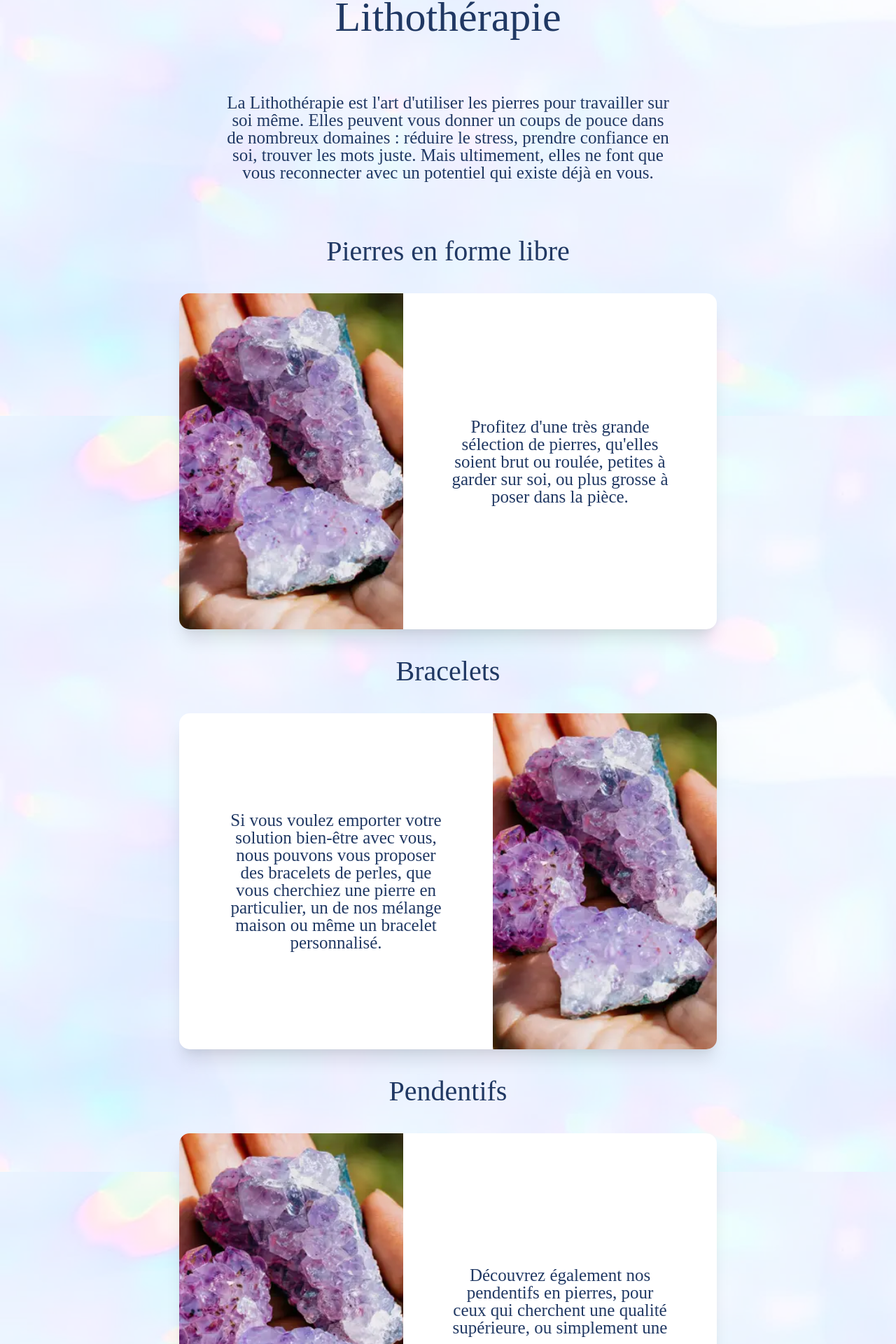
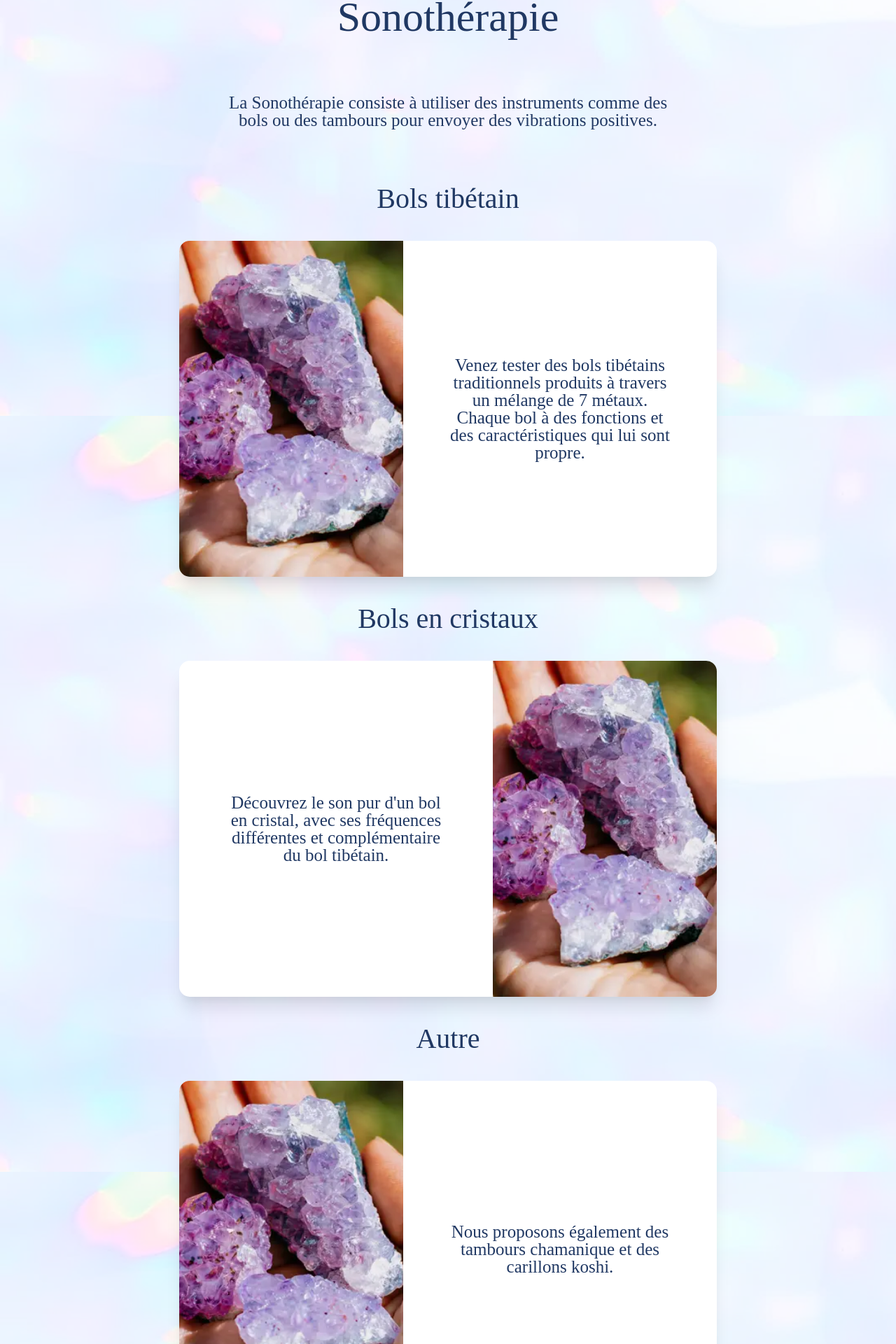
Before and after one commit to Domenc-M/lune-de-crystal-react, a React (Create React App) app: page /produits/sonotherapie in a window 1280 px wide. Shown: the part 566-2486 px from the top of the page at 70% size. Built offline with nearby package versions, Linux system fonts and the light colour scheme.

Commit message:
produits texte fait

```diff
--- a/src/pages/produits/Aromatherapie.js
+++ b/src/pages/produits/Aromatherapie.js
@@ -8,17 +8,17 @@ export default function Aromatherapie() {
         <div class="product_details">
             <h1>Aromathérapie</h1>
             <p className="product_details_intro">
-                Avec l'aromathérapie, profitez d'huiles essentielles et de roll-on pour que les parfums vous mettent dans une bonne humeur pour mieux attaquer votre journée.
+                Avec l'aromathérapie, profitez d'huiles essentielles en flacons ou en roll-on. Nous vous proposons également des créations maison combinant huiles essentielle et cristaux.
             </p>
             <ProductDetailsSection
             title="Flacons et roll-ons"
-            paragraph="Choisissez les parfums qui vous conviennent parmi leurs propriétés : purification, protection, sérénité... Ou prenez simplement celui que vous aimez le plus !"
+            paragraph="Choisissez ce qui vous convient parmi nos propositions pour le réconfort, la sérénité, la protection, la chance..."
             img={rollon}
             />
 
             <ProductDetailsSection
             title="Support et bijoux"
-            paragraph="Sous forme de collier ou de bracelets, transportez avec vous des feutrines parfumable, pour pouvoir sentir vos huiles essentielles n'importe où et n'importe quand."
+            paragraph="Dans un collier ou un bracelet, une feutrine impregnée d'huile essentielle vous permet de profiter toute la journée de ses bienfaits."
             img={support}
             reversed={true}
             />
--- a/src/pages/produits/Bougies.js
+++ b/src/pages/produits/Bougies.js
@@ -1,6 +1,5 @@
 import React from 'react'
 import ProductDetailsSection from '../../components/ProductDetailsSection'
-import placeholder from '../../img/placeholder-amethyste.webp'
 import btotem from '../../img/produits/btotem.jpg';
 import brituel from '../../img/produits/brituel.jpg';
 import breligion from '../../img/produits/breligion.jpg';
@@ -10,7 +9,8 @@ export default function Bougies() {
         <div class="product_details">
             <h1>Bougies</h1>
             <p className="product_details_intro">
-
+                Une bougie peut servir de canal, un outil utile pour manifester et concrétiser vos désirs et vos prières.
+                Nous proposons plusieurs types de bougies, du cierge classique à la neuvaine.
             </p>
             <ProductDetailsSection
             title="Bougies totem"
--- a/src/pages/produits/Encens.js
+++ b/src/pages/produits/Encens.js
@@ -9,24 +9,24 @@ export default function Encens() {
         <div class="product_details">
             <h1>Encens et fumigations</h1>
             <p className="product_details_intro">
-                Encens et fumigations
+                Pour améliorer ou purifier les énergies d'un lieu, vous pouvez utiliser des encens traditionnels, des plantes, bois ou des résines à brûler.
             </p>
             <ProductDetailsSection
             title="Encens"
-            paragraph="Profitez d'une très grande sélection de pierres, qu'elles soient brut ou roulée, petites à garder sur soi, ou plus grosse à poser dans la pièce."
+            paragraph="Retrouvez un grand choix d'encens traditionnels de qualité, parmi des marques suivies ; Satya, Green Tree, HEM, Herbio, Sagrada Madre..."
             img={encens}
             />
 
             <ProductDetailsSection
             title="Sauge et Palo Santo"
-            paragraph="Si vous voulez emporter votre solution bien-être avec vous, nous pouvons vous proposer des bracelets de perles, que vous cherchiez une pierre en particulier, un de nos mélange maison ou même un bracelet personnalisé."
+            paragraph="La sauge et le palo santo sont un classique pour la purification. Vous trouverez de la sauge en fagot ou en sachet."
             img={sauge}
             reversed={true}
             />
 
             <ProductDetailsSection
-            title="Résines"
-            paragraph="Découvrez également nos pendentifs en pierres, pour ceux qui cherchent une qualité supérieure, ou simplement une "
+            title="Résines et mélanges"
+            paragraph="Les résines à brûler sur charbon sont très puissantes au niveau énergétique. Vous trouverez les classiques (benjoin, myrrhe, oliban...) ainsi que les religieux (pontifical, Marie qui défait les noeuds...) et des mélanges."
             img={resine}
             />
         </div>
--- a/src/pages/produits/Lithotherapie.js
+++ b/src/pages/produits/Lithotherapie.js
@@ -9,7 +9,7 @@ export default function Lithotherapie() {
         <div class="product_details">
             <h1>Lithothérapie</h1>
             <p className="product_details_intro">
-                La Lithothérapie est l'art d'utiliser les pierres pour travailler sur soi même. Elles peuvent vous donner un coups de pouce dans de nombreux domaines : réduire le stress, prendre confiance en soi, trouver les mots juste.
+                La Lithothérapie est le fait d'utiliser les pierres pour travailler sur soi même. Elles peuvent vous donner un coup de pouce dans de nombreux domaines : réduire le stress, avoir confiance en soi, trouver les mots juste.
                 <br/>Mais ultimement, elles ne font que vous reconnecter avec un potentiel qui existe déjà en vous.
             </p>
             <ProductDetailsSection
@@ -20,14 +20,14 @@ export default function Lithotherapie() {
 
             <ProductDetailsSection
             title="Bracelets"
-            paragraph="Si vous voulez emporter votre solution bien-être avec vous, nous pouvons vous proposer des bracelets de perles, que vous cherchiez une pierre en particulier, un de nos mélange maison ou même un bracelet personnalisé."
+            paragraph="Si vous voulez emporter votre solution bien-être avec vous, nous pouvons vous proposer des bracelets de perles, que vous cherchiez une pierre en particulier, une de nos combinaisons maison ou même un bracelet personnalisé."
             img={bracelets}
             reversed={true}
             />
 
             <ProductDetailsSection
             title="Pendentifs"
-            paragraph="Découvrez également nos pendentifs en pierres, pour ceux qui cherchent une qualité supérieure, ou simplement une façon confortable de transporter sa pierre."
+            paragraph="Découvrez également nos pendentifs en pierres, pour ceux qui cherchent une qualité supérieure, ou simplement une autre façon de transporter sa pierre."
             img={pendentifs}
             />
         </div>
--- a/src/pages/produits/Oracles.js
+++ b/src/pages/produits/Oracles.js
@@ -7,7 +7,8 @@ export default function Oracles() {
         <div class="product_details">
             <h1>Oracles</h1>
             <p className="product_details_intro">
-                Retrouvez en boutique toute une collection d'oracle et de tarots, et consultez les sur place pour trouver lesquels vous conviennent.
+                Retrouvez en boutique toute une collection d'oracles et de tarots, des classiques comme des nouveautés.
+                Nos oracles sont consultables sur place, pour que vous puissiez trouver ceux qui vous conviennent.
             </p>
             <ProductDetailsSection
             title="Pierres en forme libre"
--- a/src/pages/produits/Sonotherapie.js
+++ b/src/pages/produits/Sonotherapie.js
@@ -5,27 +5,26 @@ import placeholder from '../../img/placeholder-amethyste.webp'
 export default function Sonotherapie() {
    return (
         <div class="product_details">
-            <h1>Lithothérapie</h1>
+            <h1>Sonothérapie</h1>
             <p className="product_details_intro">
-                La Lithothérapie est l'art d'utiliser les pierres pour travailler sur soi même. Elles peuvent vous donner un coups de pouce dans de nombreux domaines : réduire le stress, prendre confiance en soi, trouver les mots juste.
-                Mais ultimement, elles ne font que vous reconnecter avec un potentiel qui existe déjà en vous.
+                La Sonothérapie consiste à utiliser des instruments comme des bols ou des tambours pour envoyer des vibrations positives.
             </p>
             <ProductDetailsSection
-            title="Pierres en forme libre"
-            paragraph="Profitez d'une très grande sélection de pierres, qu'elles soient brut ou roulée, petites à garder sur soi, ou plus grosse à poser dans la pièce."
+            title="Bols tibétain"
+            paragraph="Venez tester des bols tibétains traditionnels produits à travers un mélange de 7 métaux. Chaque bol à des fonctions et des caractéristiques qui lui sont propre."
             img={placeholder}
             />
 
             <ProductDetailsSection
-            title="Bracelets"
-            paragraph="Si vous voulez emporter votre solution bien-être avec vous, nous pouvons vous proposer des bracelets de perles, que vous cherchiez une pierre en particulier, un de nos mélange maison ou même un bracelet personnalisé."
+            title="Bols en cristaux"
+            paragraph="Découvrez le son pur d'un bol en cristal, avec ses fréquences différentes et complémentaire du bol tibétain."
             img={placeholder}
             reversed={true}
             />
 
             <ProductDetailsSection
-            title="Pendentifs"
-            paragraph="Découvrez également nos pendentifs en pierres, pour ceux qui cherchent une qualité supérieure, ou simplement une "
+            title="Autre"
+            paragraph="Nous proposons également des tambours chamanique et des carillons koshi."
             img={placeholder}
             />
         </div>
```
Also changed, not shown: src/pages/Produits.js (+4 -4 lines).
